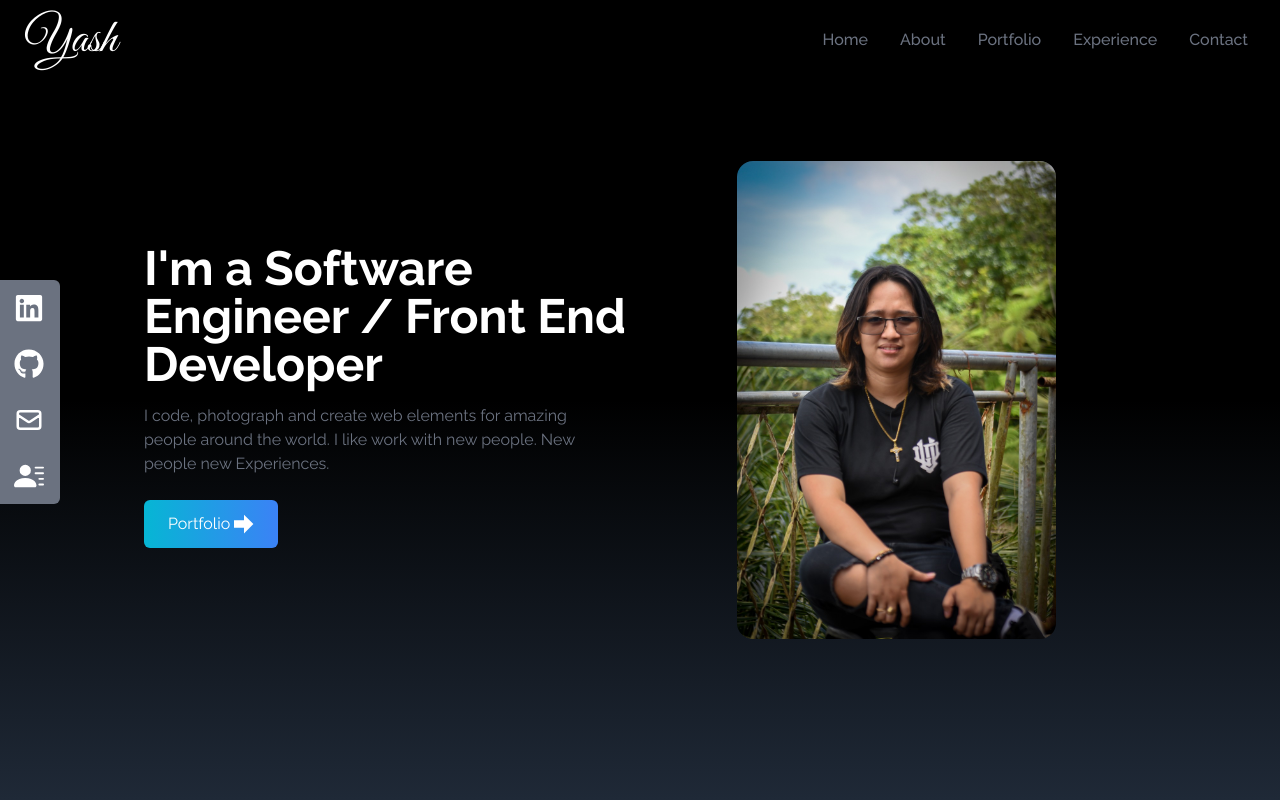
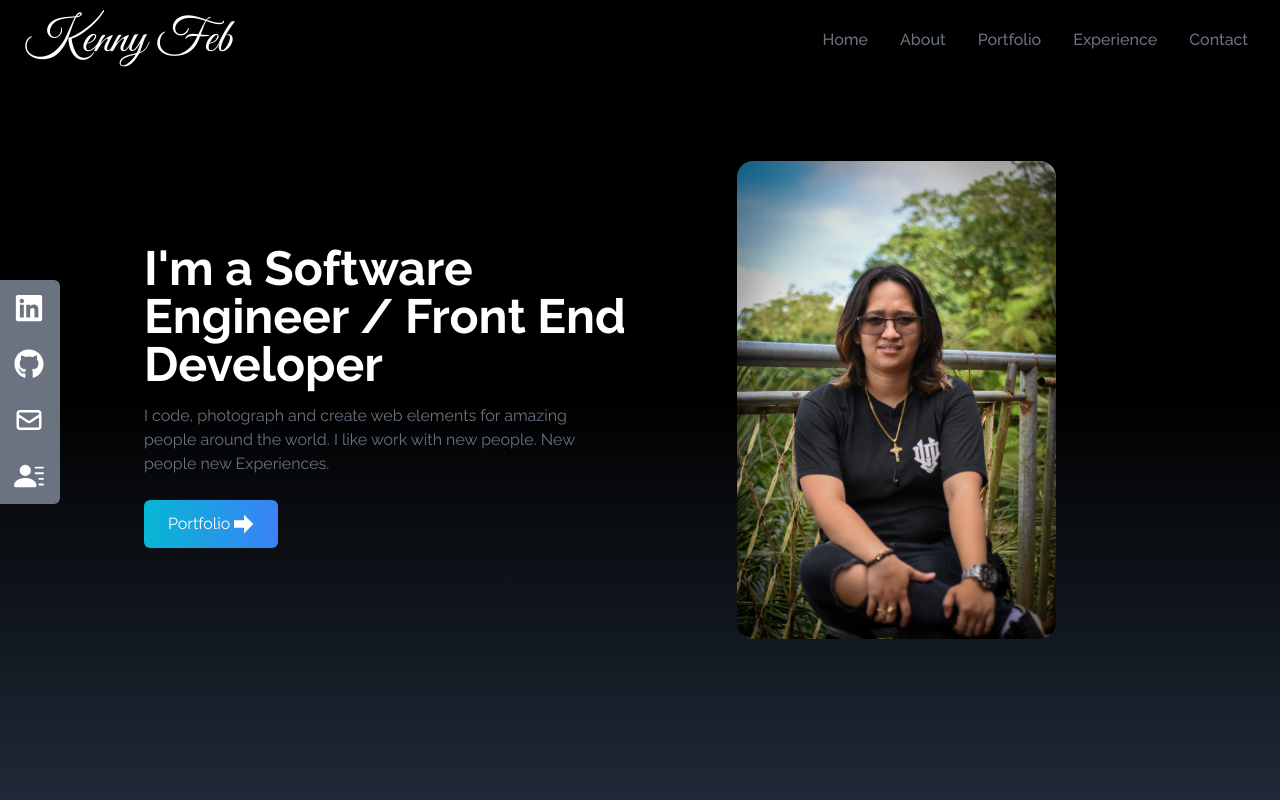
Before and after one commit to kennyragalag/careerportfolio, a React (Create React App) app: page / in a window 1280 px wide. Shown: the top 800 px of the page. Built offline with nearby package versions, Linux system fonts and the light colour scheme.

Commit message:
modified details

```diff
--- a/public/index.html
+++ b/public/index.html
@@ -2,14 +2,14 @@
 <html lang="en">
   <head>
     <meta charset="utf-8" />
-    <link rel="icon" href="%PUBLIC_URL%/favicon.ico" />
+    <link rel="icon" href="%PUBLIC_URL%/logoTitle.png" />
     <meta name="viewport" content="width=device-width, initial-scale=1" />
     <meta name="theme-color" content="#000000" />
     <meta
       name="description"
       content="Web site created using create-react-app"
     />
-    <link rel="apple-touch-icon" href="%PUBLIC_URL%/logo192.png" />
+    <link rel="apple-touch-icon" href="%PUBLIC_URL%/logoTitle.png" />
     <!--
       manifest.json provides metadata used when your web app is installed on a
       user's mobile device or desktop. See https://developers.google.com/web/fundamentals/web-app-manifest/
@@ -24,7 +24,7 @@
       work correctly both with client-side routing and a non-root public URL.
       Learn how to configure a non-root public URL by running `npm run build`.
     -->
-    <title>React App</title>
+    <title>Portfolio</title>
   </head>
   <body>
     <noscript>You need to enable JavaScript to run this app.</noscript>
--- a/src/components/NavBar.jsx
+++ b/src/components/NavBar.jsx
@@ -29,7 +29,7 @@ export const NavBar = () => {
   return (
     <div className="flex justify-between items-center w-full h-20 px-4 text-white bg-black fixed">
       <div>
-        <h1 className="text-5xl font-signature ml-2">Yash</h1>
+        <h1 className="text-5xl font-signature ml-2">Kenny Feb</h1>
       </div>
 
       <ul className="hidden md:flex">
```
Also changed, not shown: public/logoTitle.png (added).
